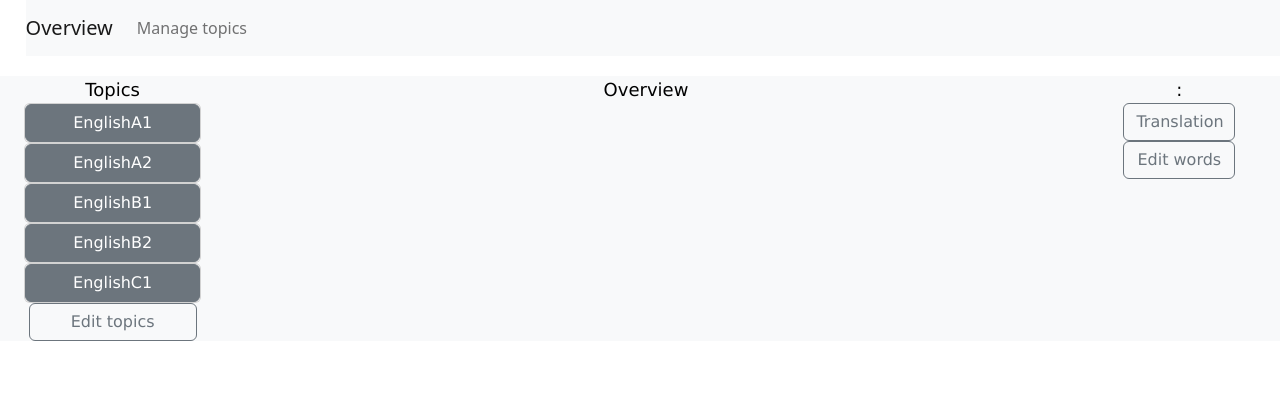
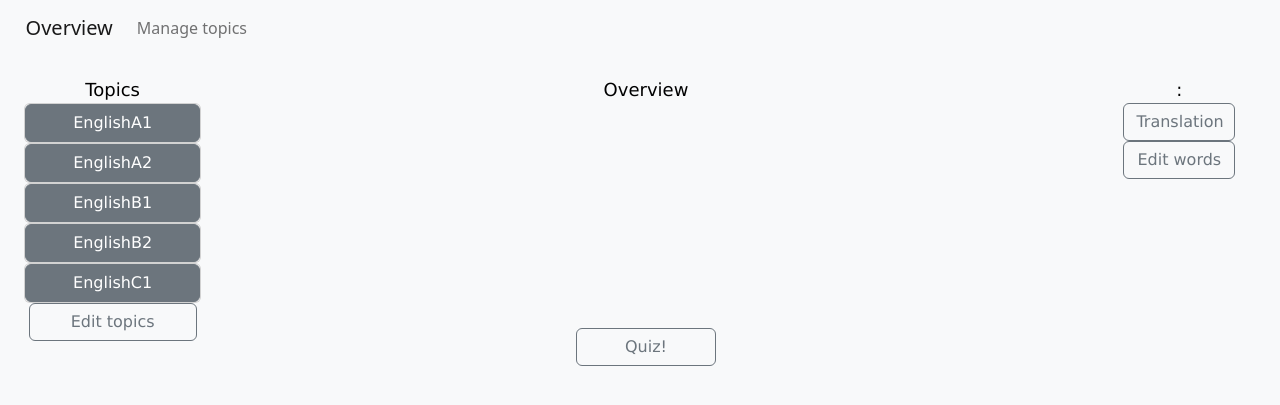
Before and after one commit to Hikyn/anki-based-web-learning, a Flask app: page / in a window 1280 px wide. Shown: the top 405 px of the page. Run offline with Flask 2, Linux system fonts and the light colour scheme; data comes from the database, SQL or seed files in the repository; both versions use the stored data as it was after the commit; some libraries are stand-ins or nearby versions.

Commit message:
Quiz.html page via quiz button. Shows table, category, current progress [1/7], words with meanings, progress bar and button (next)

```diff
--- a/app.py
+++ b/app.py
@@ -2,6 +2,7 @@ from cs50 import SQL
 from flask import Flask, flash, url_for, render_template, request, session, redirect
 from flask_session import Session
 from datetime import timedelta
+import random
 
 # Flask will use directory of app.py to search for templates and static
 app = Flask(__name__)
@@ -128,6 +129,7 @@ def index():
     # Handling cookies
     session["id"] = 522
     session["login"] = "Hikyn"
+    session["currentWordInt"] = 0
 
     # Look inside of a cookie
     print(session)
@@ -179,6 +181,41 @@ def index():
         session["currentTable"] = currentTable
         session["currentCategory"] = currentCategory
         return render_template("index.html", userTables=userTables, currentTable=currentTable, categories=categories, currentCategory=currentCategory, words=words)
+
+
+@app.route("/quiz", methods=["POST"])
+def quiz():
+    if request.method == "POST":
+        currentWordInt = session.get("currentWordInt")
+        print(f"Current question number {currentWordInt}")
+        table = request.form.get("table")
+        category = request.form.get("category")
+        words = readWords(table, category)
+        print(words)
+        print(f"There are {len(words)} words in category")
+
+        # If it is our first question, we randomize order
+        if session.get("currentWordInt") == 0:
+            session["randInts"] = random.sample(range(0, len(words)), len(words))
+
+        # We read randomized order into variable from cookies
+        randInts = session["randInts"]
+        print(randInts)
+        if currentWordInt > (len(words) - 1):
+            flash("You have finished the quiz!", "success")
+            print("Current position reached the end")
+            return redirect("/")
+        else:
+            session["currentWordInt"] += 1
+        word = words[randInts[currentWordInt]]
+        print(f"Picked word: {word}")
+        if len(words) == 0:
+            flash("There was no active table and category", "error")
+            return redirect("/")
+        print(f"Length of words: {len(words)}")
+        progress = int((currentWordInt / len(words)) * 100)
+        print(f"Completion percent: {progress}")
+        return render_template("quiz.html", table=table, category=category, word=word, length=len(words), progress=progress)
 
 
 @app.route("/manage", methods=["GET", "POST"])
--- a/static/styles.css
+++ b/static/styles.css
@@ -9,6 +9,34 @@
 .row>* {
     color:black;
     padding-right: 0px;
+}
+
+.noLeftPadding {
+    padding-left: 0px;
+}
+
+#card-smaller {
+    --bs-card-spacer-y: 0.5rem;
+}
+
+#container {
+    height: 100%;
+    border-collapse: collapse;
+}
+
+.parent {
+    height: 100%;
+    /*border: 5px solid #000;*/
+    display: flex;
+    flex-direction: column;
+}
+.child {
+    height: 40px;
+    width: 20%;
+    /* background: #f00; */
+    margin-left: auto;
+    margin-right: auto;
+    margin-top: auto;
 }
 
 .noMargin {
@@ -61,3 +89,8 @@
 .category-active {
     background-color: lightgray;
 }
+
+.card-quiz {
+    padding-top: 0.2rem;
+    padding-bottom: 0.2rem;
+}
--- a/templates/index.html
+++ b/templates/index.html
@@ -130,6 +130,15 @@
             </div>
             <div class="col-sm-8 header-1">
                 Overview
+                <div class="parent">
+                    <div class="child">
+                        <form action="/quiz" method="post">
+                            <input autocomplete="off" class="form-control col-sm-12" id="table" name="table" value="{{ currentTable }}" type="hidden">
+                            <input autocomplete="off" class="form-control col-sm-12" id="category" name="category" value="{{ currentCategory }}" type="hidden">
+                            <button class="btn btn-outline-secondary col-sm-10 centered" type="submit">Quiz!</button>
+                        </form>
+                    </div>
+                </div>
             </div>
             <div class="col-sm-2 header-1">
                 {% if currentCategory != "" %}
--- a/templates/layout.html
+++ b/templates/layout.html
@@ -1,7 +1,7 @@
 <!DOCTYPE html>
 
 <html lang="en">
-    <head>
+    <head class="bg-light">
         <meta charset="utf-8">
         <meta name="viewport" content="initial-scale=1, width=device-width">
 
@@ -15,7 +15,7 @@
         <link href="/static/styles.css" rel="stylesheet">
         <title>hello</title>
     </head>
-    <body>
+    <body class="bg-light">
         <nav class="navbar navbar-expand-lg navbar-light bg-light">
             <a class="navbar-brand" href="/">Overview</a>
             <button class="navbar-toggler" type="button" data-toggle="collapse" data-target="#navbarNav" aria-controls="navbarNav" aria-expanded="false" aria-label="Toggle navigation">
```
Also changed, not shown: app.db.
